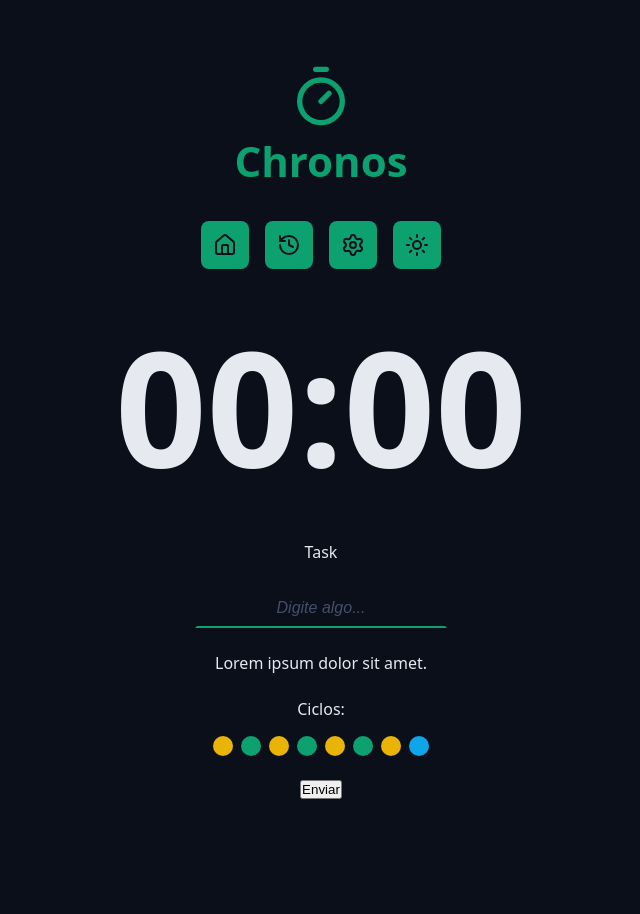
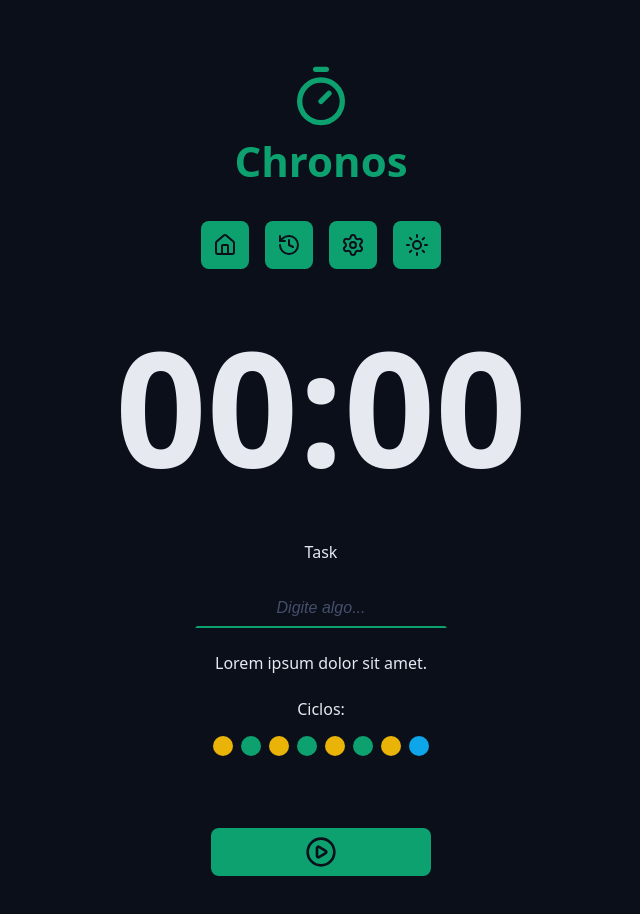
Before and after one commit to felipesilvaskyline-code/chronos-pomodoro, a React (Vite) app: page / in a window 1280 px wide. Shown: the top 914 px of the page, without its empty margins (319-959 px from the left). Before the commit the page ends 831 px from the top, so only its background shows below. Built offline with nearby package versions, Linux system fonts and the light colour scheme.

Commit message:
feat: Componente DefaultButton

```diff
--- a/src/App.tsx
+++ b/src/App.tsx
@@ -1,12 +1,14 @@
-import { Container } from './components/Container';
-import { Menu } from './components/Menu';
-import { Logo } from './components/Logo';
-import { CountDown } from './components/CountDown';
-import { DefaultInput } from './components/DefaultInput';
-import { Cycles } from './components/Cycles';
+import { Container } from "./components/Container";
+import { Menu } from "./components/Menu";
+import { Logo } from "./components/Logo";
+import { CountDown } from "./components/CountDown";
+import { DefaultInput } from "./components/DefaultInput";
+import { Cycles } from "./components/Cycles";
+import { DefaultButton } from "./components/DefaultButton";
 
-import './styles/theme.css';
-import './styles/global.css';
+import "./styles/theme.css";
+import "./styles/global.css";
+import { PlayCircleIcon } from "lucide-react";
 
 export function App() {
   return (
@@ -40,7 +42,7 @@
             <Cycles />
           </div>
           <div className="formRow">
-            <button>Enviar</button>
+            <DefaultButton icon={<PlayCircleIcon />} />
           </div>
         </form>
       </Container>
--- /dev/null
+++ b/src/components/DefaultButton/index.tsx
@@ -0,0 +1,20 @@
+import styles from "./styles.module.css";
+
+type DefaultButtonProps = {
+  icon: React.ReactNode;
+  color?: "green" | "red";
+} & React.ComponentProps<"button">;
+
+export function DefaultButton({
+  icon,
+  color = "green",
+  ...props
+}: DefaultButtonProps) {
+  return (
+    <>
+      <button className={`${styles.button} ${styles[color]}`} {...props}>
+        {icon}
+      </button>
+    </>
+  );
+}
--- /dev/null
+++ b/src/components/DefaultButton/styles.module.css
@@ -0,0 +1,31 @@
+.button {
+  border: none;
+  display: flex;
+  justify-content: center;
+  align-items: center;
+  min-width: 22rem;
+  padding: 0.8rem;
+  border-radius: 0.8rem;
+  margin: 4.8rem 0;
+  cursor: pointer;
+  transition: all 0.2 ease-in-out;
+}
+
+.button svg {
+  width: 3.2rem;
+  height: 3.2rem;
+}
+
+.button:hover {
+  filter: brightness(70%);
+}
+
+.green {
+  background: var(--primary);
+  color: var(--text-over-primary);
+}
+
+.red {
+  background: var(--error);
+  color: var(--text-over-error);
+}
```
